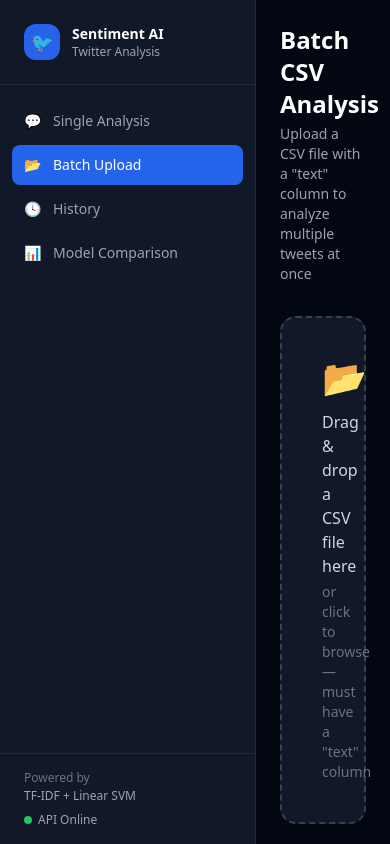
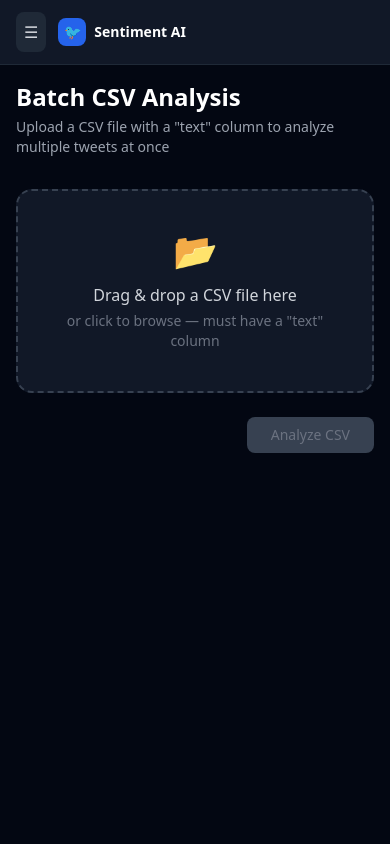
Before and after one commit to AbdullahNaushad/sentiment-dashboard, a React (Create React App) app in the folder frontend/: page /batch in a window 390 px wide. Built offline with nearby package versions, Linux system fonts and the light colour scheme.

Commit message:
Add mobile responsive sidebar with hamburger menu

```diff
--- a/frontend/src/App.js
+++ b/frontend/src/App.js
@@ -1,4 +1,4 @@
-import React from 'react';
+import React, { useState } from 'react';
 import { BrowserRouter as Router, Routes, Route, Navigate } from 'react-router-dom';
 import Sidebar from './components/Sidebar';
 import SingleAnalysis from './pages/SingleAnalysis';
@@ -7,11 +7,49 @@ import History from './pages/History';
 import ModelComparison from './pages/ModelComparison';
 
 function App() {
+  const [sidebarOpen, setSidebarOpen] = useState(false);
+
   return (
     <Router>
       <div className="flex h-screen bg-gray-950 text-white overflow-hidden">
-        <Sidebar />
-        <main className="flex-1 overflow-y-auto p-6">
+
+        {/* Mobile overlay */}
+        {sidebarOpen && (
+          <div
+            className="fixed inset-0 bg-black bg-opacity-60 z-20 md:hidden"
+            onClick={() => setSidebarOpen(false)}
+          />
+        )}
+
+        {/* Sidebar */}
+        <div className={`
+          fixed inset-y-0 left-0 z-30 transform transition-transform duration-300 ease-in-out
+          md:relative md:translate-x-0 md:flex md:flex-shrink-0
+          ${sidebarOpen ? 'translate-x-0' : '-translate-x-full'}
+        `}>
+          <Sidebar onClose={() => setSidebarOpen(false)} />
+        </div>
+
+        {/* Main content */}
+        <div className="flex-1 flex flex-col overflow-hidden">
+          {/* Mobile top bar */}
+          <div className="md:hidden flex items-center gap-3 px-4 py-3 bg-gray-900 border-b border-gray-800">
+            <button
+              onClick={() => setSidebarOpen(true)}
+              className="p-2 rounded-lg bg-gray-800 text-gray-300 hover:text-white"
+            >
+              ☰
+            </button>
+            <div className="flex items-center gap-2">
+              <div className="w-7 h-7 rounded-lg bg-blue-600 flex items-center justify-center text-sm">
+                🐦
+              </div>
+              <span className="text-sm font-semibold">Sentiment AI</span>
+            </div>
+          </div>
+
+          {/* Page content */}
+          <main className="flex-1 overflow-y-auto p-4 md:p-6">
             <Routes>
               <Route path="/" element={<Navigate to="/single" replace />} />
               <Route path="/single" element={<SingleAnalysis />} />
@@ -21,6 +59,8 @@ function App() {
             </Routes>
           </main>
         </div>
+
+      </div>
     </Router>
   );
 }
--- a/frontend/src/components/Sidebar.jsx
+++ b/frontend/src/components/Sidebar.jsx
@@ -2,17 +2,17 @@ import React from 'react';
 import { NavLink } from 'react-router-dom';
 
 const navItems = [
-  { path: '/single',     label: 'Single Analysis',   icon: '💬' },
-  { path: '/batch',      label: 'Batch Upload',       icon: '📂' },
-  { path: '/history',    label: 'History',            icon: '🕓' },
-  { path: '/comparison', label: 'Model Comparison',   icon: '📊' },
+  { path: '/single',     label: 'Single Analysis',  icon: '💬' },
+  { path: '/batch',      label: 'Batch Upload',      icon: '📂' },
+  { path: '/history',    label: 'History',           icon: '🕓' },
+  { path: '/comparison', label: 'Model Comparison',  icon: '📊' },
 ];
 
-export default function Sidebar() {
+export default function Sidebar({ onClose }) {
   return (
-    <aside className="w-64 bg-gray-900 border-r border-gray-800 flex flex-col">
-      {/* Logo */}
-      <div className="px-6 py-6 border-b border-gray-800">
+    <aside className="w-64 h-full bg-gray-900 border-r border-gray-800 flex flex-col">
+      {/* Logo + close button */}
+      <div className="px-6 py-5 border-b border-gray-800 flex items-center justify-between">
         <div className="flex items-center gap-3">
           <div className="w-9 h-9 rounded-xl bg-blue-600 flex items-center justify-center text-lg">
             🐦
@@ -22,6 +22,13 @@ export default function Sidebar() {
             <div className="text-xs text-gray-400">Twitter Analysis</div>
           </div>
         </div>
+        {/* Close button — mobile only */}
+        <button
+          onClick={onClose}
+          className="md:hidden p-1.5 rounded-lg text-gray-400 hover:text-white hover:bg-gray-800"
+        >
+          ✕
+        </button>
       </div>
 
       {/* Nav */}
@@ -30,6 +37,7 @@ export default function Sidebar() {
           <NavLink
             key={path}
             to={path}
+            onClick={onClose}
             className={({ isActive }) =>
               `flex items-center gap-3 px-3 py-2.5 rounded-lg text-sm transition-all ${
                 isActive
@@ -47,9 +55,7 @@ export default function Sidebar() {
       {/* Footer */}
       <div className="px-6 py-4 border-t border-gray-800">
         <div className="text-xs text-gray-500">Powered by</div>
-        <div className="text-xs text-gray-400 font-medium mt-0.5">
-          TF-IDF + Linear SVM
-        </div>
+        <div className="text-xs text-gray-400 font-medium mt-0.5">TF-IDF + Linear SVM</div>
         <div className="flex items-center gap-1.5 mt-2">
           <div className="w-2 h-2 rounded-full bg-green-500"></div>
           <span className="text-xs text-gray-400">API Online</span>
```
Lines whose indentation alone changed are shown as unchanged.
